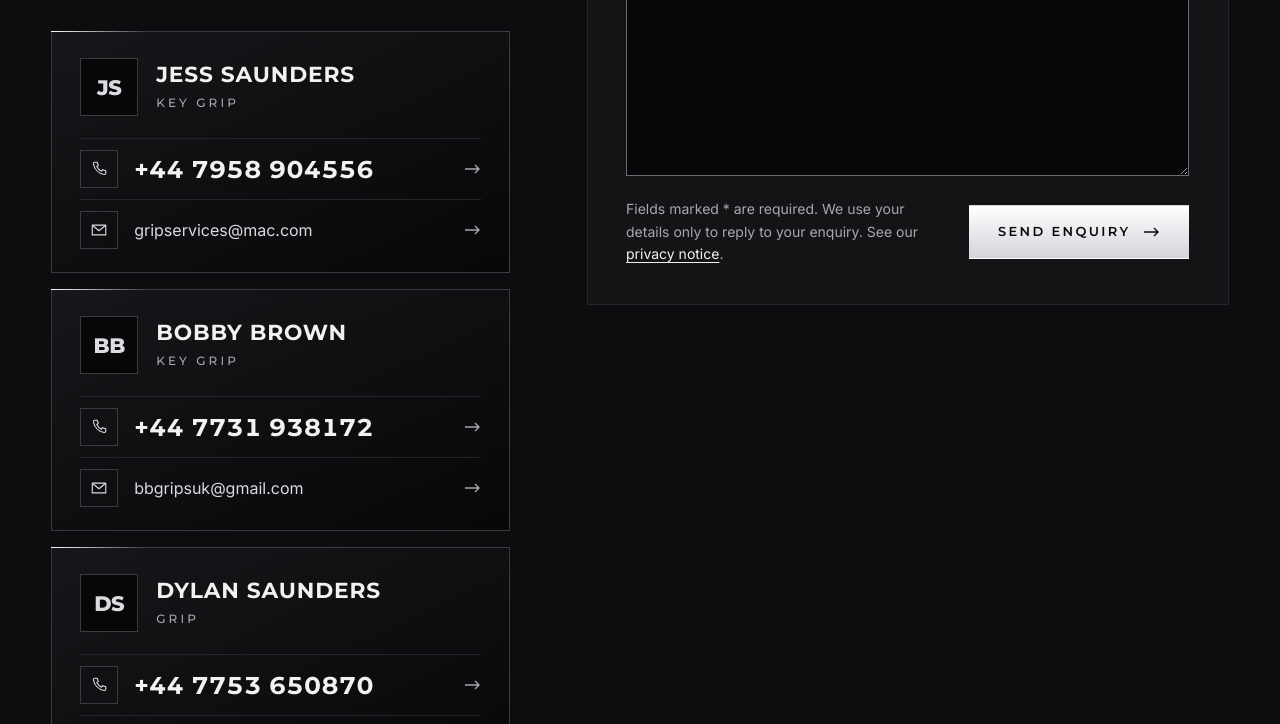
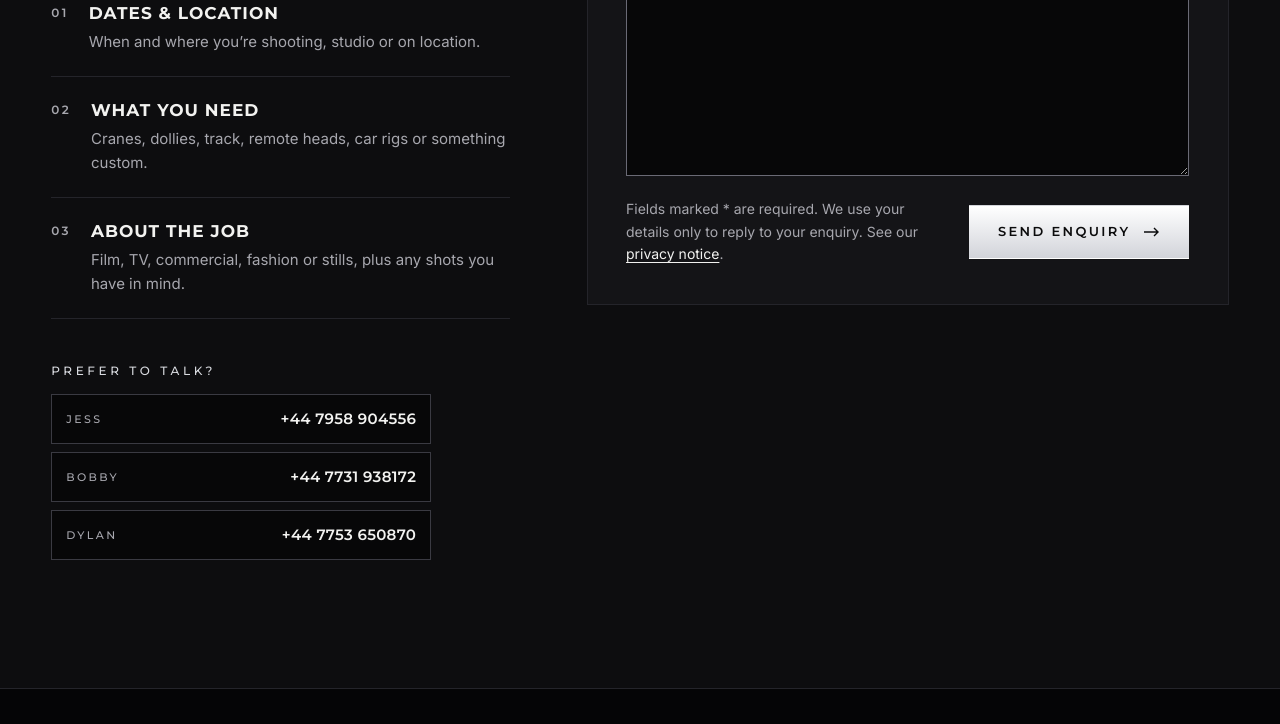
Before and after one commit to raduuu17/gripservicesuk, a plain HTML site: page index.html in a window 1280 px wide. Shown: the part 5630-6354 px from the top of the page. Drawn offline with Linux system fonts and the light colour scheme.

Commit message:
Contact: replace duplicate cards with enquiry guidance and quick-call list

```diff
--- a/assets/css/style.css
+++ b/assets/css/style.css
@@ -403,3 +403,21 @@ main > .section-alt:last-child { border-bottom: 0; }
 .team .reach-solid .reach-value { font-weight: 700; font-size: 15px; }
 .member:not(.has-portrait) .member-media img { object-position: 115% 50%; opacity: .07; }
 .member:hover, .member:focus-within { transform: translateY(-4px); }
+
+/* ---------- Contact: guidance + quick call ---------- */
+.enquiry-steps { list-style: none; margin: clamp(36px, 4vw, 52px) 0 0; padding: 0; border-top: 1px solid var(--line); }
+.enquiry-steps li { display: flex; gap: 20px; padding: 22px 0; border-bottom: 1px solid var(--line); }
+.enquiry-steps li > span { flex: 0 0 auto; font: 600 12px/1.9 var(--head); letter-spacing: .2em; color: var(--muted); }
+.enquiry-steps h3 { font-size: 17px; font-weight: 700; text-transform: uppercase; letter-spacing: .06em; line-height: 1.3; }
+.enquiry-steps p { margin-top: 6px; color: var(--muted); font-size: 15px; line-height: 1.6; }
+.quick-call { margin-top: clamp(32px, 3.4vw, 44px); }
+.quick-call-title { font: 500 12px/1.4 var(--head); letter-spacing: .3em; text-transform: uppercase; color: var(--silver); margin-bottom: 14px; }
+.quick-call ul { list-style: none; margin: 0; padding: 0; display: flex; flex-wrap: wrap; gap: 10px; }
+.quick-call li { display: flex; align-items: center; gap: 10px; padding: 10px 14px; border: 1px solid var(--line-2); background: var(--bg); }
+.quick-call li span { font: 500 11px var(--head); letter-spacing: .22em; text-transform: uppercase; color: var(--muted); }
+.quick-call a { font: 600 15px var(--head); letter-spacing: .02em; color: var(--text); text-decoration: none; white-space: nowrap; }
+.quick-call li:hover { border-color: #6A6A75; }
+.quick-call a:hover { color: #fff; }
+@media (max-width: 560px) { .quick-call ul { flex-direction: column; } .quick-call li { justify-content: space-between; min-height: 52px; } }
+.quick-call ul { flex-direction: column; gap: 8px; max-width: 380px; }
+.quick-call li { justify-content: space-between; min-height: 50px; }
--- a/index.html
+++ b/index.html
@@ -24,7 +24,7 @@
 <link rel="preconnect" href="https://fonts.googleapis.com">
 <link rel="preconnect" href="https://fonts.gstatic.com" crossorigin>
 <link href="https://fonts.googleapis.com/css2?family=Montserrat:wght@500;600;700;800&family=Inter:wght@400;500&display=swap" rel="stylesheet">
-<link rel="stylesheet" href="/assets/css/style.css?v=20261117e">
+<link rel="stylesheet" href="/assets/css/style.css?v=20261117g">
 
 <script type="application/ld+json">
 {
@@ -243,46 +243,18 @@
         <p class="eyebrow">Contact</p>
         <h2>Tell us about your shoot</h2>
         <p class="muted">Send us the dates, location and what you need — we’ll get back to you.</p>
-        <div class="direct">
-          <div class="direct-card">
-            <div class="direct-head">
-              <span class="direct-mono" aria-hidden="true">JS</span>
-              <div>
-                <h3>Jess Saunders</h3>
-                <p class="role">Key grip</p>
-              </div>
-            </div>
-            <ul class="direct-links">
-              <li><a class="direct-link direct-tel" href="tel:+447958904556"><span class="direct-icon"><svg viewBox="0 0 24 24" aria-hidden="true" focusable="false"><path d="M6.6 3h3l1.5 4.2-2 1.5a12.5 12.5 0 0 0 6.2 6.2l1.5-2 4.2 1.5v3a2 2 0 0 1-2.2 2A17.6 17.6 0 0 1 4.6 5.2 2 2 0 0 1 6.6 3z"/></svg></span><span class="direct-value">+44 7958 904556</span><svg class="go" viewBox="0 0 16 10" aria-hidden="true" focusable="false"><path d="M0 5h14M10 1l4 4-4 4"/></svg></a></li>
-              <li><a class="direct-link" href="mailto:gripservices@mac.com"><span class="direct-icon"><svg viewBox="0 0 24 24" aria-hidden="true" focusable="false"><rect x="3" y="5.5" width="18" height="13"/><path d="M3.5 6l8.5 7 8.5-7"/></svg></span><span class="direct-value">gripservices@mac.com</span><svg class="go" viewBox="0 0 16 10" aria-hidden="true" focusable="false"><path d="M0 5h14M10 1l4 4-4 4"/></svg></a></li>
-            </ul>
-          </div>
-          <div class="direct-card">
-            <div class="direct-head">
-              <span class="direct-mono" aria-hidden="true">BB</span>
-              <div>
-                <h3>Bobby Brown</h3>
-                <p class="role">Key grip</p>
-              </div>
-            </div>
-            <ul class="direct-links">
-              <li><a class="direct-link direct-tel" href="tel:+447731938172"><span class="direct-icon"><svg viewBox="0 0 24 24" aria-hidden="true" focusable="false"><path d="M6.6 3h3l1.5 4.2-2 1.5a12.5 12.5 0 0 0 6.2 6.2l1.5-2 4.2 1.5v3a2 2 0 0 1-2.2 2A17.6 17.6 0 0 1 4.6 5.2 2 2 0 0 1 6.6 3z"/></svg></span><span class="direct-value">+44 7731 938172</span><svg class="go" viewBox="0 0 16 10" aria-hidden="true" focusable="false"><path d="M0 5h14M10 1l4 4-4 4"/></svg></a></li>
-              <li><a class="direct-link" href="mailto:bbgripsuk@gmail.com"><span class="direct-icon"><svg viewBox="0 0 24 24" aria-hidden="true" focusable="false"><rect x="3" y="5.5" width="18" height="13"/><path d="M3.5 6l8.5 7 8.5-7"/></svg></span><span class="direct-value">bbgripsuk@gmail.com</span><svg class="go" viewBox="0 0 16 10" aria-hidden="true" focusable="false"><path d="M0 5h14M10 1l4 4-4 4"/></svg></a></li>
-            </ul>
-          </div>
-          <div class="direct-card">
-            <div class="direct-head">
-              <span class="direct-mono" aria-hidden="true">DS</span>
-              <div>
-                <h3>Dylan Saunders</h3>
-                <p class="role">Grip</p>
-              </div>
-            </div>
-            <ul class="direct-links">
-              <li><a class="direct-link direct-tel" href="tel:+447753650870"><span class="direct-icon"><svg viewBox="0 0 24 24" aria-hidden="true" focusable="false"><path d="M6.6 3h3l1.5 4.2-2 1.5a12.5 12.5 0 0 0 6.2 6.2l1.5-2 4.2 1.5v3a2 2 0 0 1-2.2 2A17.6 17.6 0 0 1 4.6 5.2 2 2 0 0 1 6.6 3z"/></svg></span><span class="direct-value">+44 7753 650870</span><svg class="go" viewBox="0 0 16 10" aria-hidden="true" focusable="false"><path d="M0 5h14M10 1l4 4-4 4"/></svg></a></li>
-              <li><a class="direct-link" href="mailto:gripservicesuk@icloud.com"><span class="direct-icon"><svg viewBox="0 0 24 24" aria-hidden="true" focusable="false"><rect x="3" y="5.5" width="18" height="13"/><path d="M3.5 6l8.5 7 8.5-7"/></svg></span><span class="direct-value">gripservicesuk@icloud.com</span><svg class="go" viewBox="0 0 16 10" aria-hidden="true" focusable="false"><path d="M0 5h14M10 1l4 4-4 4"/></svg></a></li>
-            </ul>
-          </div>
+        <ol class="enquiry-steps">
+          <li><span>01</span><div><h3>Dates &amp; location</h3><p>When and where you’re shooting, studio or on location.</p></div></li>
+          <li><span>02</span><div><h3>What you need</h3><p>Cranes, dollies, track, remote heads, car rigs or something custom.</p></div></li>
+          <li><span>03</span><div><h3>About the job</h3><p>Film, TV, commercial, fashion or stills, plus any shots you have in mind.</p></div></li>
+        </ol>
+        <div class="quick-call">
+          <p class="quick-call-title">Prefer to talk?</p>
+          <ul>
+            <li><span>Jess</span><a href="tel:+447958904556">+44 7958 904556</a></li>
+            <li><span>Bobby</span><a href="tel:+447731938172">+44 7731 938172</a></li>
+            <li><span>Dylan</span><a href="tel:+447753650870">+44 7753 650870</a></li>
+          </ul>
         </div>
       </div>
 
@@ -331,6 +303,6 @@
 
 <div class="video-viewer" role="dialog" aria-modal="true" aria-label="Video" hidden><button class="lightbox-close" type="button" aria-label="Close video">×</button><video controls playsinline></video></div>
 
-<script src="/assets/js/main.js?v=20261117e" defer></script>
+<script src="/assets/js/main.js?v=20261117g" defer></script>
 </body>
 </html>
```
Also changed, not shown: 404.html (+1 -1 lines), privacy.html (+2 -2 lines), thank-you.html (+1 -1 lines).
